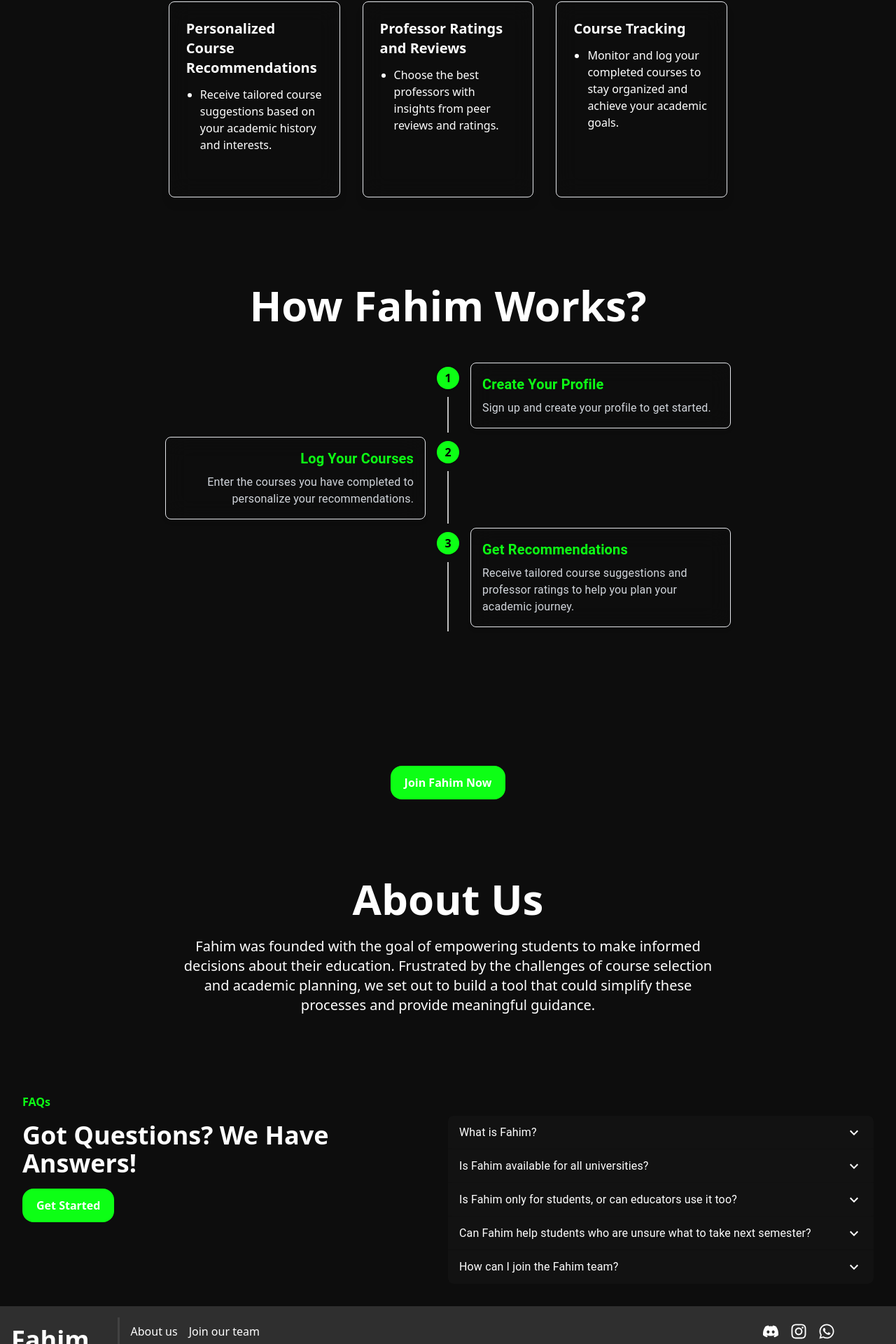
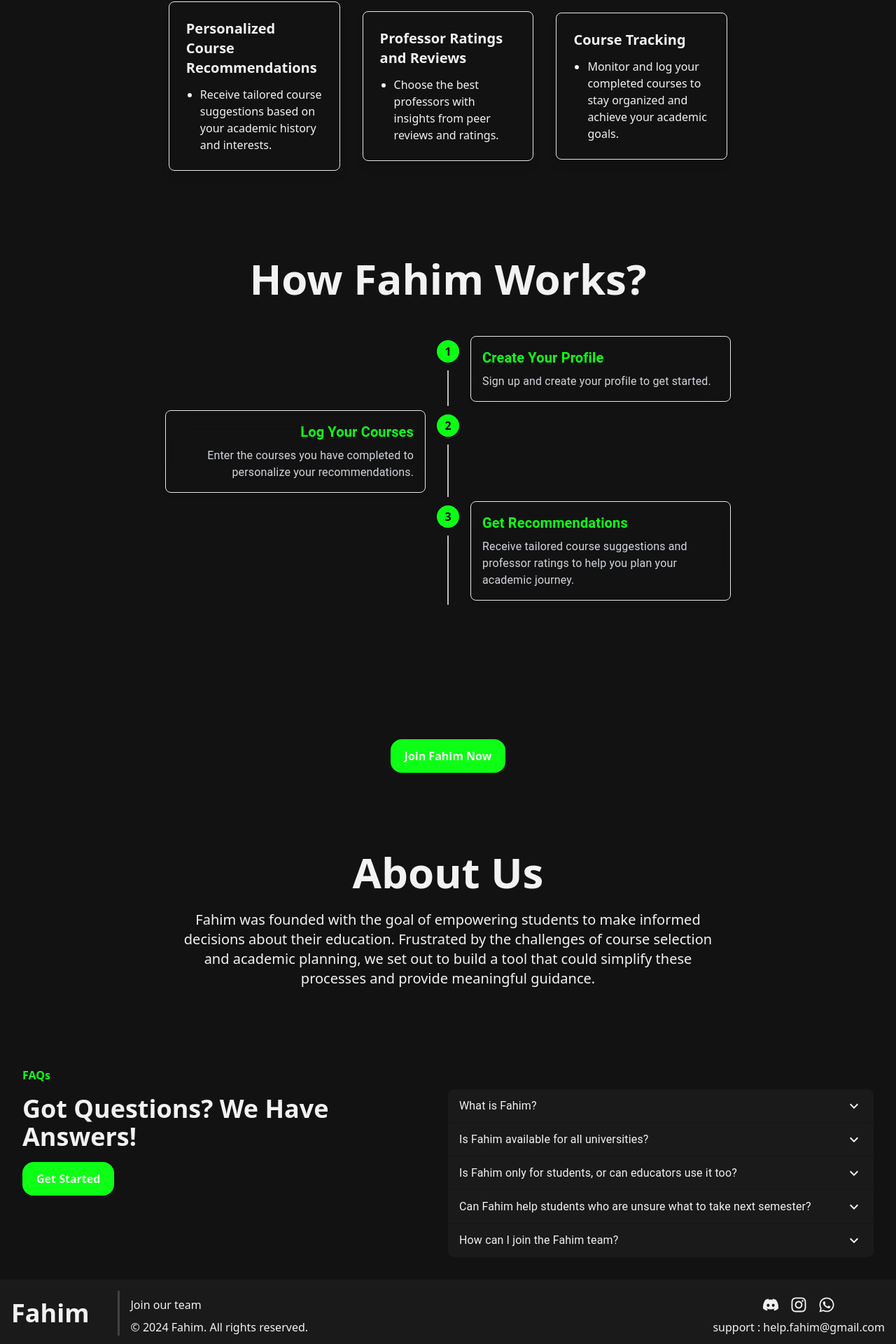
Before and after one commit to Gaurav-Janjvadiya/Fahim-Client, a React (Vite) app: page / in a window 1280 px wide. Shown: the part 698-2618 px from the top of the page at 70% size. Built offline with nearby package versions, Linux system fonts and the light colour scheme.

Commit message:
Color Correction

```diff
--- a/src/components/Button.jsx
+++ b/src/components/Button.jsx
@@ -5,7 +5,7 @@ function Button({ type = "button", children, style, onClick = () => {} }) {
     <button
       type={type}
       onClick={onClick}
-      className={`px-5 py-3 font-bold rounded-2xl hover:bg-[#25ff2ccf] bg-[#0DFF15] text-white ${style}`}
+      className={`px-5 py-3 font-bold rounded-2xl hover:bg-[#25ff2ccf] bg-[#0DFF15] text-[#F2F2F2] ${style}`}
     >
       {children}
     </button>
--- a/src/components/landingPage/About.jsx
+++ b/src/components/landingPage/About.jsx
@@ -7,7 +7,7 @@ function About() {
       {/* About us section */}
       <Element className="about-us">
         <div className="p-4 flex justify-center items-center flex-col ">
-          <h1 className="text-4xl sm:text-6xl font-extrabold text-white mb-6 text-center">
+          <h1 className="text-4xl sm:text-6xl font-extrabold text-[#F2F2F2] mb-6 text-center">
             About Us
           </h1>
           <p className="text-lg sm:text-xl max-w-3xl text-center leading-relaxed">
--- a/src/components/landingPage/Faq.jsx
+++ b/src/components/landingPage/Faq.jsx
@@ -34,14 +34,14 @@ function Faq() {
             <div className="overflow-hidden rounded-lg">
               <Accordion
                 sx={{
-                  backgroundColor: "#121212",
-                  color: "white",
+                  backgroundColor: "#1A1A1A",
+                  color: "#F2F2F2",
                 }}
                 expanded={expanded === "panel1"}
                 onChange={handleChange("panel1")}
               >
                 <AccordionSummary
-                  expandIcon={<ExpandMoreIcon sx={{ color: "white" }} />}
+                  expandIcon={<ExpandMoreIcon sx={{ color: "#F2F2F2" }} />}
                 >
                   <Typography>What is Fahim?</Typography>
                 </AccordionSummary>
@@ -54,12 +54,12 @@ function Faq() {
                 </AccordionDetails>
               </Accordion>
               <Accordion
-                sx={{ backgroundColor: "#121212", color: "white" }}
+                sx={{ backgroundColor: "#1A1A1A", color: "#F2F2F2" }}
                 expanded={expanded === "panel2"}
                 onChange={handleChange("panel2")}
               >
                 <AccordionSummary
-                  expandIcon={<ExpandMoreIcon sx={{ color: "white" }} />}
+                  expandIcon={<ExpandMoreIcon sx={{ color: "#F2F2F2" }} />}
                 >
                   <Typography>
                     Is Fahim available for all universities?
@@ -76,12 +76,12 @@ function Faq() {
                 </AccordionDetails>
               </Accordion>
               <Accordion
-                sx={{ backgroundColor: "#121212", color: "white" }}
+                sx={{ backgroundColor: "#1A1A1A", color: "#F2F2F2" }}
                 expanded={expanded === "panel3"}
                 onChange={handleChange("panel3")}
               >
                 <AccordionSummary
-                  expandIcon={<ExpandMoreIcon sx={{ color: "white" }} />}
+                  expandIcon={<ExpandMoreIcon sx={{ color: "#F2F2F2" }} />}
                 >
                   <Typography>
                     Is Fahim only for students, or can educators use it too?
@@ -95,12 +95,12 @@ function Faq() {
                 </AccordionDetails>
               </Accordion>
               <Accordion
-                sx={{ backgroundColor: "#121212", color: "white" }}
+                sx={{ backgroundColor: "#1A1A1A", color: "#F2F2F2" }}
                 expanded={expanded === "panel4"}
                 onChange={handleChange("panel4")}
               >
                 <AccordionSummary
-                  expandIcon={<ExpandMoreIcon sx={{ color: "white" }} />}
+                  expandIcon={<ExpandMoreIcon sx={{ color: "#F2F2F2" }} />}
                 >
                   <Typography>
                     Can Fahim help students who are unsure what to take next
@@ -116,12 +116,12 @@ function Faq() {
                 </AccordionDetails>
               </Accordion>
               <Accordion
-                sx={{ backgroundColor: "#121212", color: "white" }}
+                sx={{ backgroundColor: "#1A1A1A", color: "#F2F2F2" }}
                 expanded={expanded === "panel5"}
                 onChange={handleChange("panel5")}
               >
                 <AccordionSummary
-                  expandIcon={<ExpandMoreIcon sx={{ color: "white" }} />}
+                  expandIcon={<ExpandMoreIcon sx={{ color: "#F2F2F2" }} />}
                 >
                   <Typography>How can I join the Fahim team?</Typography>
                 </AccordionSummary>
--- a/src/components/landingPage/Features.jsx
+++ b/src/components/landingPage/Features.jsx
@@ -10,13 +10,13 @@ function Features() {
           {/* Background and Content */}
           <div className="w-full p-3 flex flex-col items-center justify-start">
             <div className="m-10">
-              <h1 className="text-4xl sm:text-6xl font-extrabold text-white hover:bg-slate-900 mb-10 text-center">
+              <h1 className="text-4xl sm:text-6xl font-extrabold hover:bg-slate-900 mb-10 text-center">
                 Why Choose Fahim?
               </h1>
             </div>
             <div className="flex flex-wrap items-center justify-center">
               {/* Card 1 */}
-              <div className="text-white border rounded-lg w-full sm:w-[45%] md:w-[30%] lg:w-[20%] mx-4 p-6 h-[35vh] shadow-lg hover:scale-105 transition-all duration-300 mb-4 sm:mb-0 backdrop-blur-lg bg-opacity-20">
+              <div className="border rounded-lg w-full min-h-fit sm:w-[45%] md:w-[30%] lg:w-[20%] mx-4 p-6 shadow-lg hover:scale-105 transition-all duration-300 mb-4 sm:mb-0">
                 <h3 className="font-bold mb-3 text-xl">
                   Personalized Course Recommendations
                 </h3>
@@ -29,7 +29,7 @@ function Features() {
               </div>
 
               {/* Card 2 */}
-              <div className="text-white border rounded-lg w-full sm:w-[45%] md:w-[30%] lg:w-[20%] mx-4 p-6 h-[35vh] shadow-lg hover:scale-105 transition-all duration-300 mb-4 sm:mb-0 backdrop-blur-lg bg-opacity-20">
+              <div className="border rounded-lg w-full min-h-fit sm:w-[45%] md:w-[30%] lg:w-[20%] mx-4 p-6 shadow-lg hover:scale-105 transition-all duration-300 mb-4 sm:mb-0">
                 <h3 className="font-bold mb-3 text-xl">
                   Professor Ratings and Reviews
                 </h3>
@@ -42,7 +42,7 @@ function Features() {
               </div>
 
               {/* Card 3 */}
-              <div className="text-white border rounded-lg w-full sm:w-[45%] md:w-[30%] lg:w-[20%] mx-4 p-6 h-[35vh] shadow-lg hover:scale-105 transition-all duration-300 mb-4 sm:mb-0 backdrop-blur-lg bg-opacity-20">
+              <div className="border rounded-lg w-full min-h-fit sm:w-[45%] md:w-[30%] lg:w-[20%] mx-4 p-6 shadow-lg hover:scale-105 transition-all duration-300 mb-4 sm:mb-0">
                 <h3 className="font-bold mb-3 text-xl">Course Tracking</h3>
                 <ul className="list-disc ml-5">
                   <li>
--- a/src/components/landingPage/HowItWorks.jsx
+++ b/src/components/landingPage/HowItWorks.jsx
@@ -20,7 +20,7 @@ function HowItWorks() {
       {/* How its works section   */}
       <Element className="how-it-works">
         <div className="w-full min-h-screen flex flex-col justify-center items-center px-4 py-8">
-          <h1 className="text-4xl sm:text-6xl font-extrabold text-white mb-10 text-center">
+          <h1 className="text-4xl sm:text-6xl font-extrabold text-[#F2F2F2] mb-10 text-center">
             How Fahim Works?
           </h1>
           <Timeline position={isMobile ? "left" : "alternate"}>
--- a/src/index.css
+++ b/src/index.css
@@ -6,13 +6,12 @@
 @tailwind components;
 @tailwind utilities;
 
-*{
+* {
   box-sizing: border-box;
 }
 
 body {
-  background-color: #0d0d0d;
+  background-color: #121212;
   width: 100%;
-  color: white;
-  /* background-color: #424242; */
+  color: #F2F2F2  ;
 }
--- a/src/layout/Footer.jsx
+++ b/src/layout/Footer.jsx
@@ -5,16 +5,13 @@ import { FaInstagram, FaDiscord, FaWhatsapp } from "react-icons/fa";
 function Footer() {
   return (
     <>
-      <footer className="bg-[#2f2f2f] sm:flex-row flex-col flex bottom-0 items-center justify-between p-4 w-full">
+      <footer className="bg-[#1A1A1A] sm:flex-row flex-col flex bottom-0 items-center justify-between p-4 w-full">
         <div className="flex flex-col sm:flex-row items-center justify-between">
           <h1 className="text-4xl font-bold">Fahim</h1>
           <div className="bg-[#424242] sm:ml-10 sm:h-16 sm:w-[3px]"></div>
           <div className="ml-4 flex sm:items-start items-center justify-center flex-col">
             <div className="flex items-start my-2 justify-between">
-              <Link to="/about" className="mr-2 text-nowrap">
-                About us
-              </Link>
-              <Link to={"/join-us"} className="mx-2 text-nowrap">
+              <Link to={"/join-us"} className="text-nowrap hover:underline">
                 Join our team
               </Link>
             </div>
--- a/src/layout/Header.jsx
+++ b/src/layout/Header.jsx
@@ -105,7 +105,7 @@ function Header() {
         {!isAuth ? (
           <Link
             to="/signup"
-            className="text-[#0d0d0d] mx-1 bg-gray-50 px-5 py-2 rounded-2xl hover:bg-gray-200"
+            className="text-[#0d0d0d] mx-1 bg-gray-50 px-5 py-2 rounded-2xl hover:bg-gray-100"
           >
             Sign up/in
           </Link>
@@ -119,7 +119,7 @@ function Header() {
           onClick={toggleMenu}
           aria-label="Menu"
         >
-          <MdMoreVert size={30} color="white" />
+          <MdMoreVert size={30} color="#F2F2F2" />
         </div>
       </div>
 
@@ -127,7 +127,7 @@ function Header() {
       {isMenuOpen && (
         <div
           ref={menuRef}
-          className="absolute right-12 top-14 flex flex-col p-3 bg-[#0DFF15] rounded-2xl text-white shadow-lg"
+          className="absolute right-12 top-14 flex flex-col p-3 bg-[#0DFF15] rounded-2xl text-[#F2F2F2] shadow-lg"
         >
           {isAuth ? authLinks : unauthLinks}
         </div>
--- a/src/pages/Home.jsx
+++ b/src/pages/Home.jsx
@@ -27,7 +27,7 @@ function Home() {
       .catch((e) => console.log(e));
   }, []);
   return (
-    <div className="text-white">
+    <div className="text-[#F2F2F2]">
       <p>{userData.username}</p>
       <p>{userData.email}</p>
       <p>{userData.major}</p>
```
Also changed, not shown: src/pages/user/Login.jsx (+4 -4 lines), src/pages/user/SignUp.jsx (+6 -6 lines).
